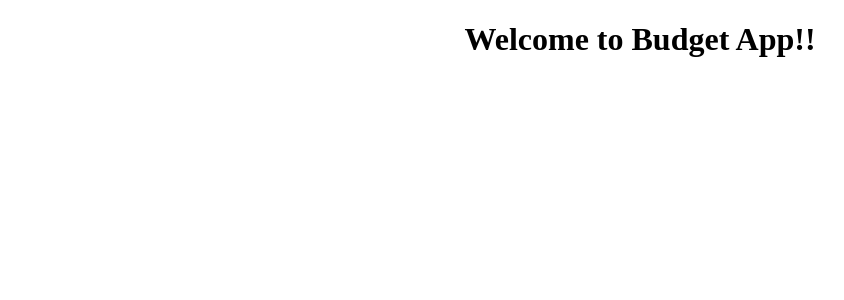
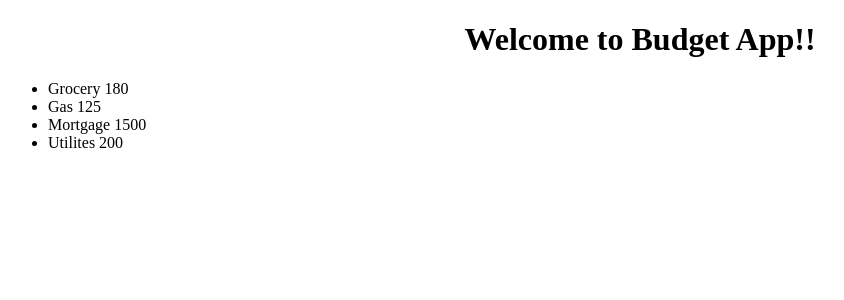
Before and after one commit to samoasao/Budget-App, an Angular app: page / in a window 1280 px wide. Shown: the top 300 px of the page, without its empty margins (0-844 px from the left). Built offline with nearby package versions, Linux system fonts and the light colour scheme.

Commit message:
Added category class

```diff
--- a/src/app/app.component.html
+++ b/src/app/app.component.html
@@ -1,7 +1,14 @@
 <!--The whole content below can be removed with the new code.-->
-<div style="text-align:center">
+
+  <div style="text-align:center">
   <h1>
     Welcome to {{title}}!!
   </h1>
+  </div>
 
-</div>
+  <div>
+    <ul>
+      <li *ngFor="let category of categories">{{category.name}} {{category.ammount}}</li>
+
+    </ul>
+  </div>
--- a/src/app/app.component.ts
+++ b/src/app/app.component.ts
@@ -1,10 +1,21 @@
 import { Component } from '@angular/core';
+import { Category } from './category';
+
+const CATEGORIES: Category[] = [
+	{id: 1, name:'Grocery', ammount: 180},
+	{id: 2, name:'Gas', ammount: 125},
+	{id: 3, name:'Mortgage', ammount: 1500},
+	{id: 4, name:'Utilites', ammount: 200},
+
+];
 
 @Component({
   selector: 'app-root',
   templateUrl: './app.component.html',
+
   styleUrls: ['./app.component.css']
 })
 export class AppComponent {
   title = 'Budget App';
+  categories = CATEGORIES;
 }
--- /dev/null
+++ b/src/app/category.ts
@@ -0,0 +1,5 @@
+export class Category {
+	id: number;
+	name: string;
+	ammount: number;
+}
```
